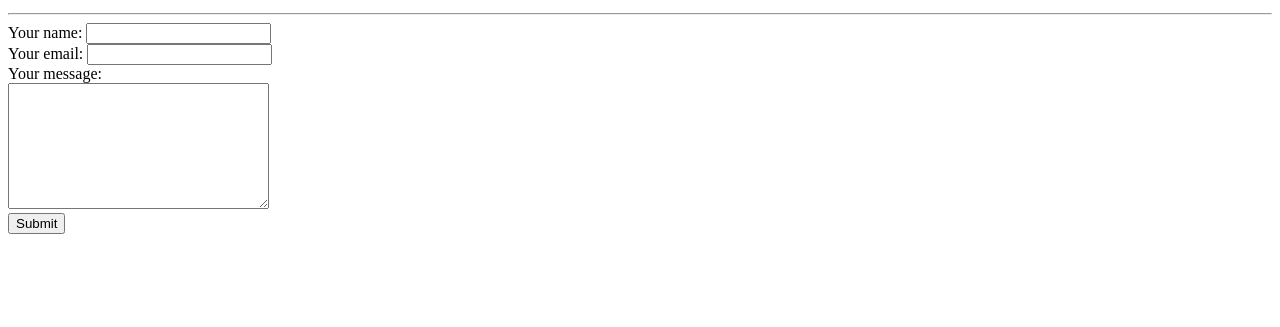
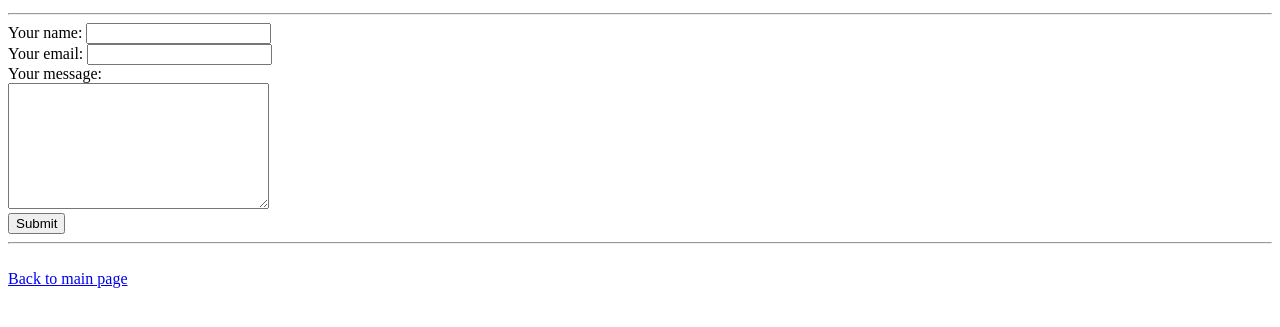
Before and after one commit to gorusdev/cv, a plain HTML site: page contact.html in a window 1280 px wide. Shown: the part 137-464 px from the top of the page. Drawn offline with Linux system fonts and the light colour scheme.

Commit message:
Update contact.html

```diff
--- a/contact.html
+++ b/contact.html
@@ -22,8 +22,9 @@
     <label for="">Your message:</label><br>
     <textarea name="YourMessage" rows="8" cols="30"></textarea><br>
     <input type="submit" name="">
-
-  </form>
+   </form>
+  <hr><br>
+  <a href="index.html">Back to main page</a>
 </body>
 
 </html>
```
